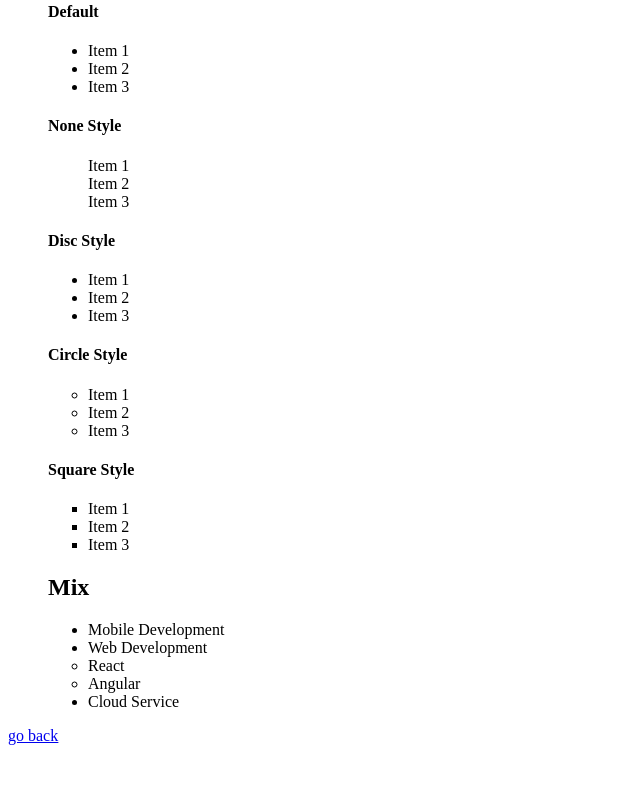
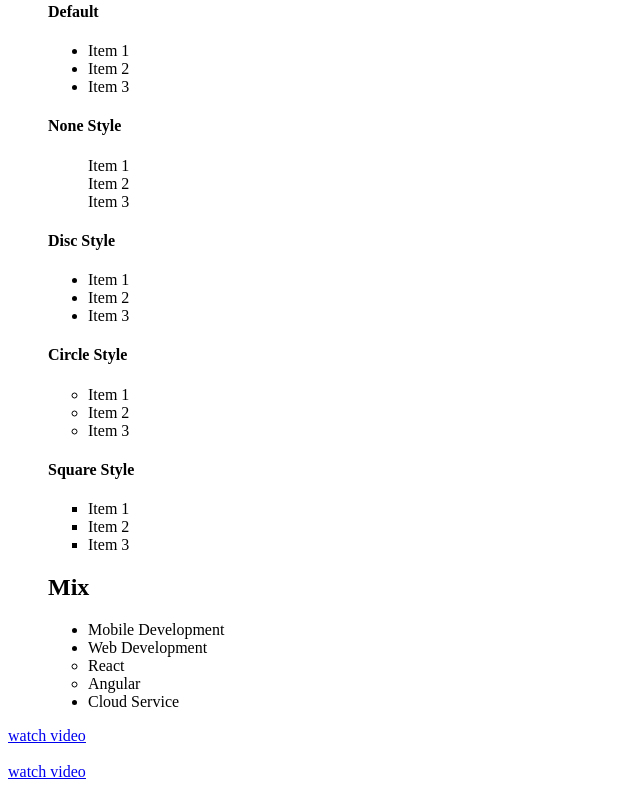
Before and after one commit to akshay7973804711/has333333, a plain HTML site: page index2.html in a window 1280 px wide. Shown: the part 650-1457 px from the top of the page, without its empty margins (0-640 px from the left). Before the commit the page ends 1403 px from the top, so only its background shows below. Drawn offline with Linux system fonts and the light colour scheme.

Commit message:
change done

```diff
--- a/index2.html
+++ b/index2.html
@@ -84,7 +84,8 @@
                             </ul>
                             </ol>
                             <ins>
-                            <a href="index.html">go back</a>
+                            <a href="index3.html">watch video</a><br><br>
+                                <a href="go back.html">watch video</a><br><br>
                              </ins>
                 </body>
                 </html>
```
